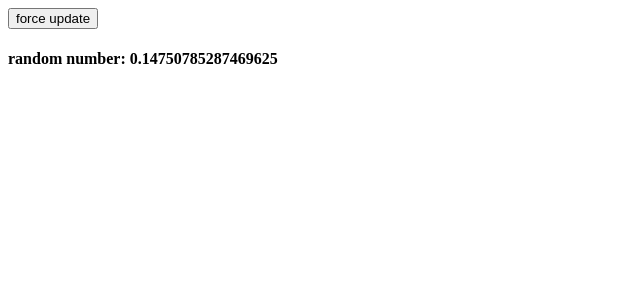
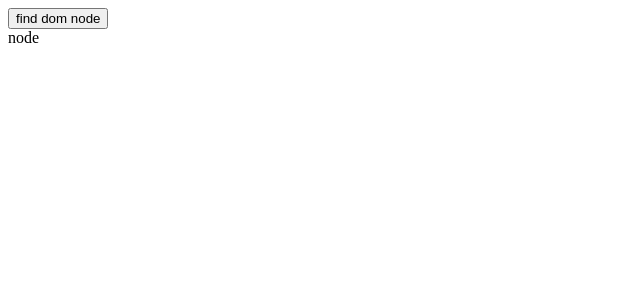
Before and after one commit to toanlehcm/demo_reactjs, a React (Create React App) app: page / in a window 1280 px wide. Shown: the top 300 px of the page, without its empty margins (0-640 px from the left). Built offline with nearby package versions, Linux system fonts and the light colour scheme; the HTML template or start-up script is replaced by a standard one.

Commit message:
find DOM node

```diff
--- a/src/App.js
+++ b/src/App.js
@@ -1,21 +1,23 @@
 import React from "react";
+import ReactDOM from "react-dom";
 
 class App extends React.Component {
    constructor() {
       super();
 
-      this.forceUpdateHandler = this.forceUpdateHandler.bind(this);
+      this.findDomNodeHandler = this.findDomNodeHandler.bind(this);
    };
 
-   forceUpdateHandler() {
-      this.forceUpdate();
+   findDomNodeHandler() {
+      var myDiv = document.getElementById('myDiv');
+      ReactDOM.findDOMNode(myDiv).style.color = 'red';
    };
 
    render() {
       return (
          <div>
-            <button onClick={this.forceUpdateHandler}>force update</button>
-            <h4>random number: {Math.random()}</h4>
+            <button onClick={this.findDomNodeHandler}>find dom node</button>
+            <div id='myDiv'>node</div>
          </div>
       );
    }
```
Also changed, not shown: 1 other file (tests, documents, lock files or other folders).
